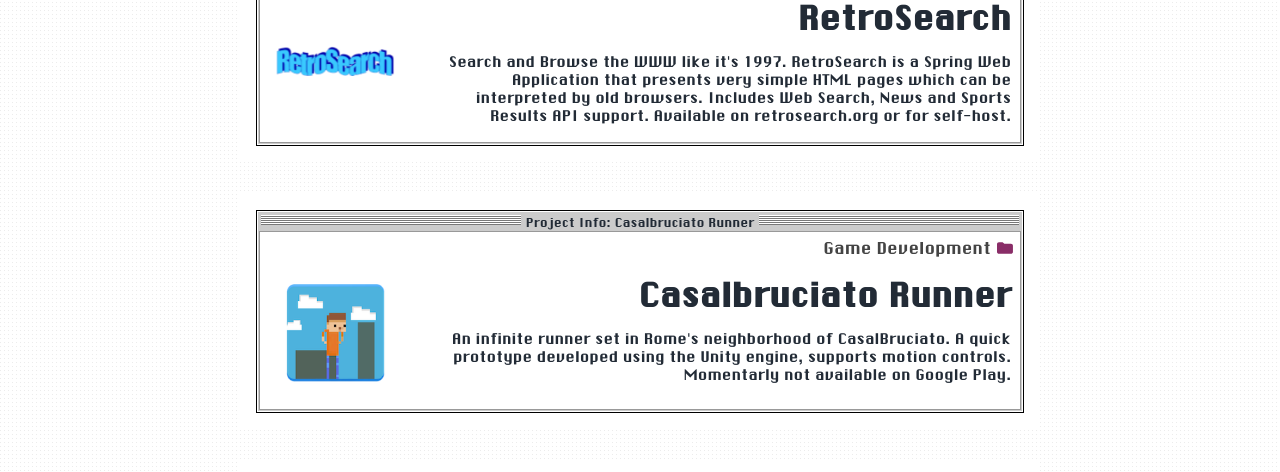
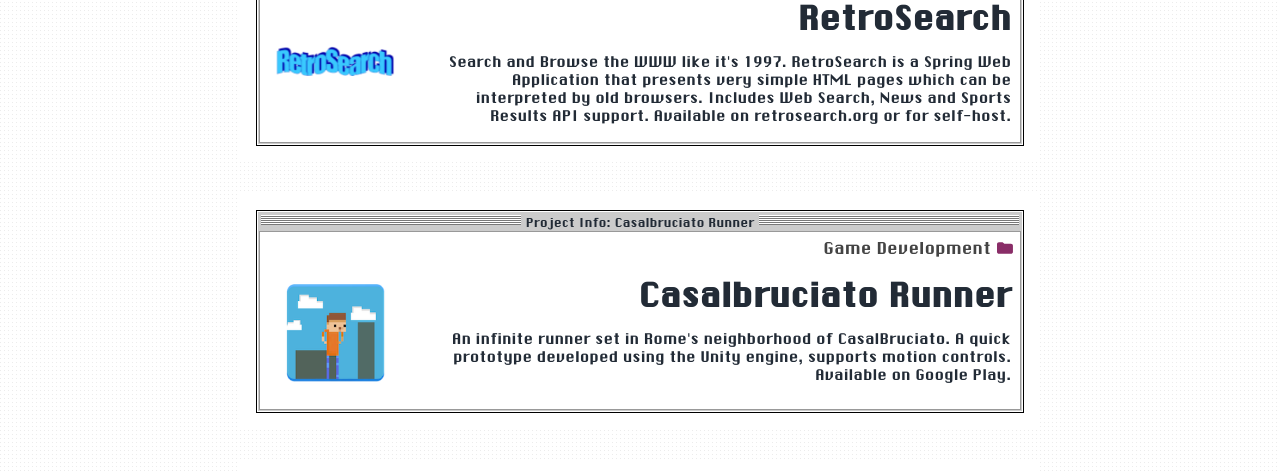
Before and after one commit to garamb1/garamb1.github.io, a Jekyll site: the page built from projects.html, in a window 1280 px wide. Shown: the part 654-1126 px from the top of the page. Built offline with Jekyll 4.4.1, drawn with Linux system fonts in a browser that asks for light colours.

Commit message:
Projects text update

```diff
--- a/_config.yml
+++ b/_config.yml
@@ -46,7 +46,7 @@
     teaser: |
       Search and Browse the WWW like it's 1997.
       RetroSearch is a Spring Web Application that presents very simple HTML pages which can be interpreted by old browsers.
-      Includes Web Search, News and Sports Results API support. Available on retrosearch.org or for self-host.
+      Includes Web Search, News and Sports Results API support. Available on <a href="http://retrosearch.org" target="_blank">retrosearch.org</a> or for self-host.
     url: https://github.com/garamb1/retrosearch
     role: Developer
     category: Web Development
@@ -55,7 +55,7 @@
     teaser: |
       An infinite runner set in Rome's neighborhood of CasalBruciato.
       A quick prototype developed using the Unity engine, supports motion controls.
-      Momentarly not available on Google Play.
+      Available on Google Play.
     url: https://play.google.com/store/apps/details?id=it.garambo.Casalbruciato
     role: Developer
     category: Game Development
```
